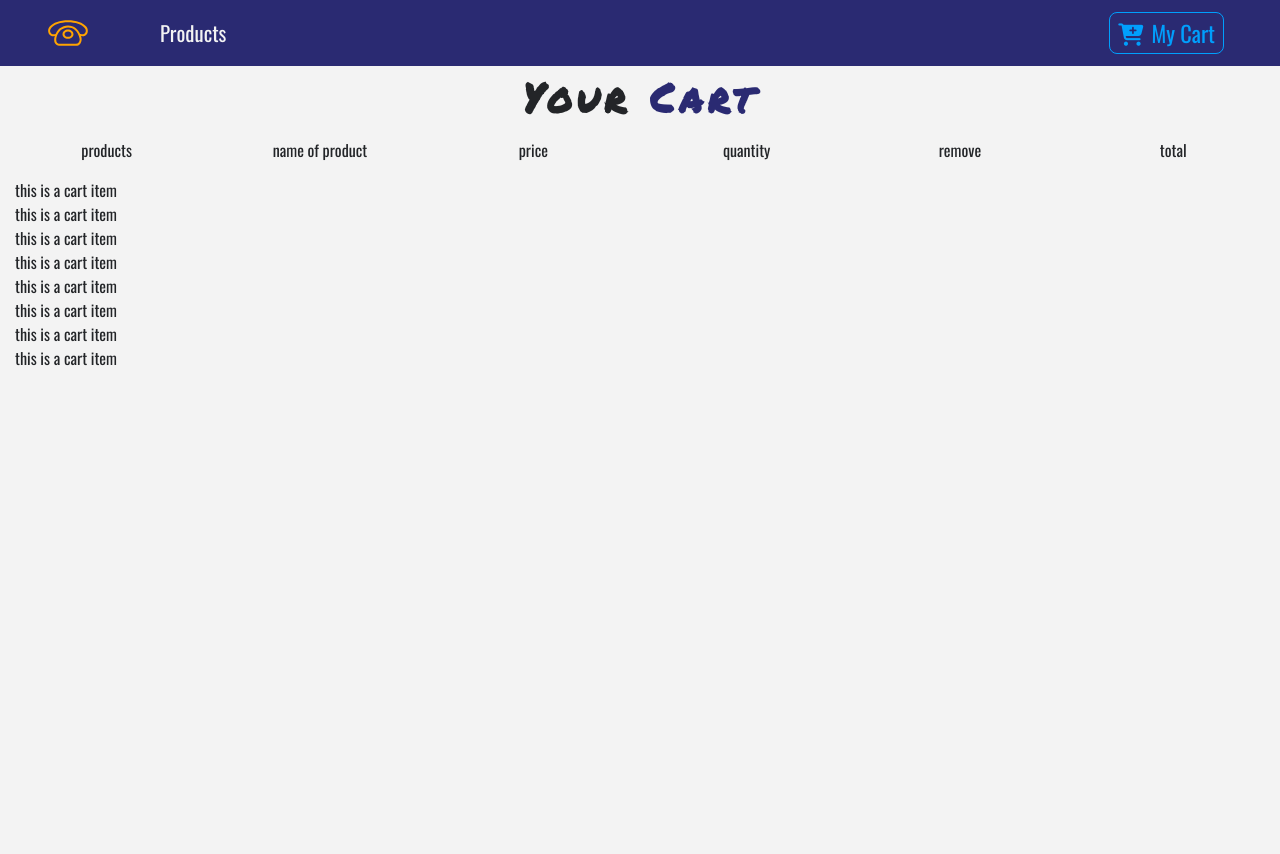
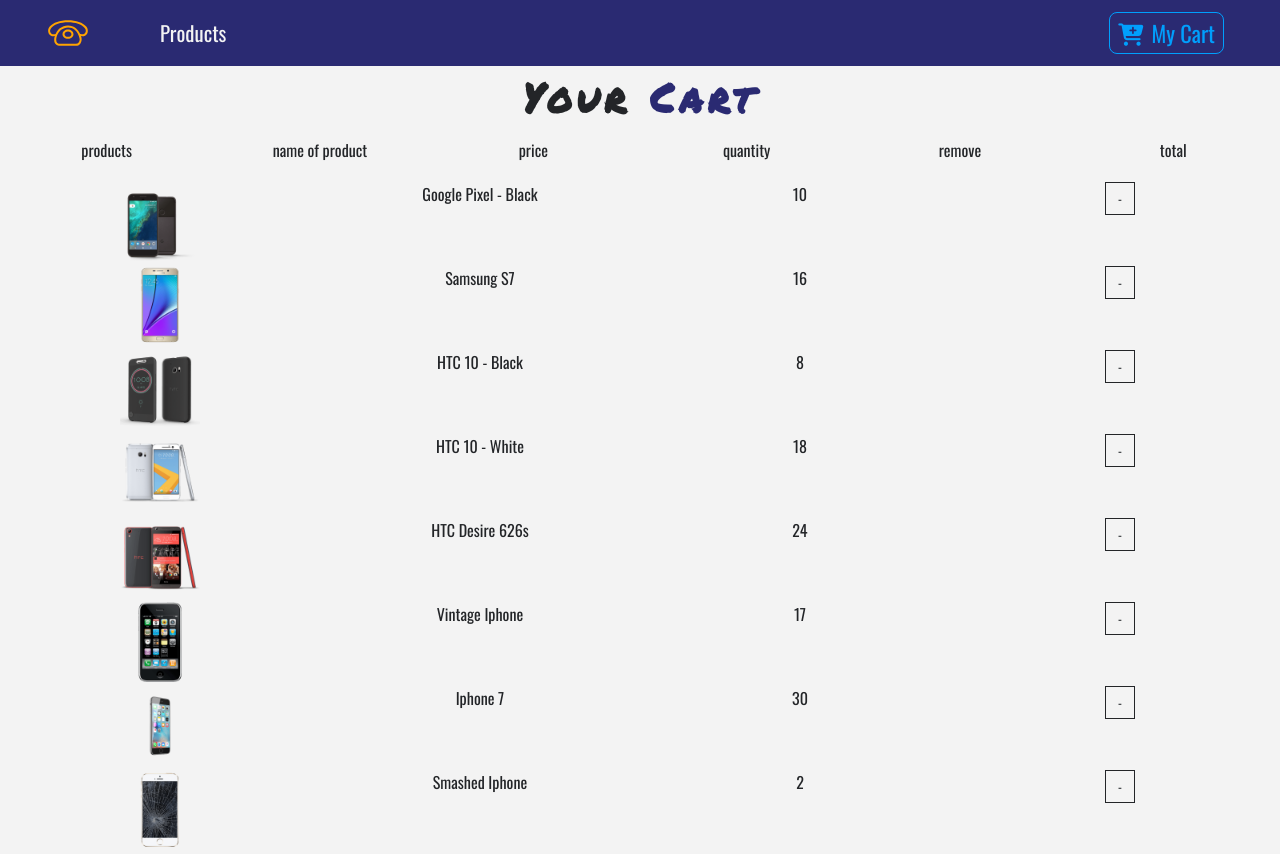
Before and after one commit to PawelRzeszutek/first_project, a React (Create React App) app: page /cart in a window 1280 px wide. Before the commit the page ends 800 px from the top, so only its background shows below. Built offline with nearby package versions, Linux system fonts and the light colour scheme.

Commit message:
CartItem component

```diff
--- a/src/App.css
+++ b/src/App.css
@@ -21,3 +21,20 @@
 .text-bright {
   color: var(--lightBlue);
 }
+.btn-black {
+  background: transparent;
+  text-transform: capitalize;
+  font-size: 0.8rem !important;
+  color: var(--mainDark);
+  border-radius: 0 !important;
+  border: 0.1rem solid var(--mainDark) !important;
+}
+.btn-black:hover {
+  background: var(--mainDark) !important;
+  color: var(--mainWhite) !important;
+}
+.cart-icon {
+  cursor: pointer;
+  font-size: 1.2rem;
+  color: var(--mainYellow);
+}
--- a/src/components/Cart/CartItem.js
+++ b/src/components/Cart/CartItem.js
@@ -1,9 +1,34 @@
 import React from 'react'
 
-export default function CartItem() {
+export default function CartItem({item,value}) {
+    const{id,title,img,price,total,count} = item;
+    const {increment,decrement,removeItem} = value
     return (
-        <div>
-            this is a cart item
+        <div className="row my-1 text-capitalize text-center">
+            <div className="col-10 mx-auto col-lg-2">
+                <img
+                    src={img}
+                    style={{width:"5rem",height:"5rem"}}
+                    className="img-fluid"
+                    alt="product" />
+            </div>
+            <div className="col-10 mx-auto col-lg-2">
+                <span className="d-lg-none">product : </span>
+                {title}
+            </div>
+            <div className="col-10 mx-auto col-lg-2">
+                <span className="d-lg-none">price : </span>
+                {price}
+            </div>
+            <div className="col-10 mx-auto col-lg-2 my-2 my-lg-0">
+            <div className="d-flex justify-content-center">
+            <div>
+            <span className="btn btn-black mx-1" onClick={()=>decrement(id)}>-</span>
+
+            </div>
+            </div>
+            </div>
+            {/* */}
         </div>
-    )
+    );
 }
```
